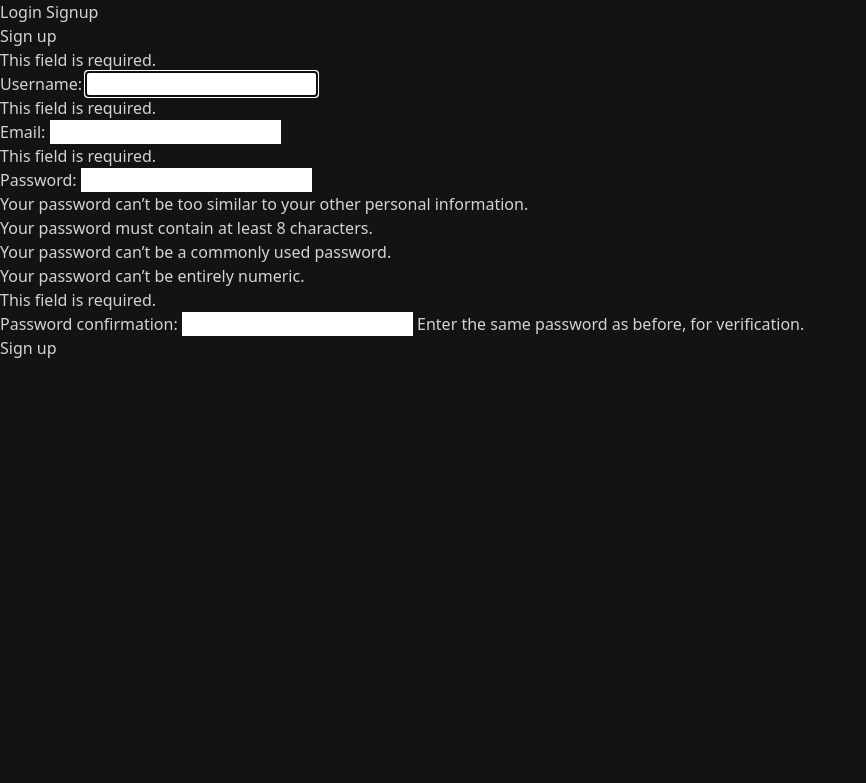
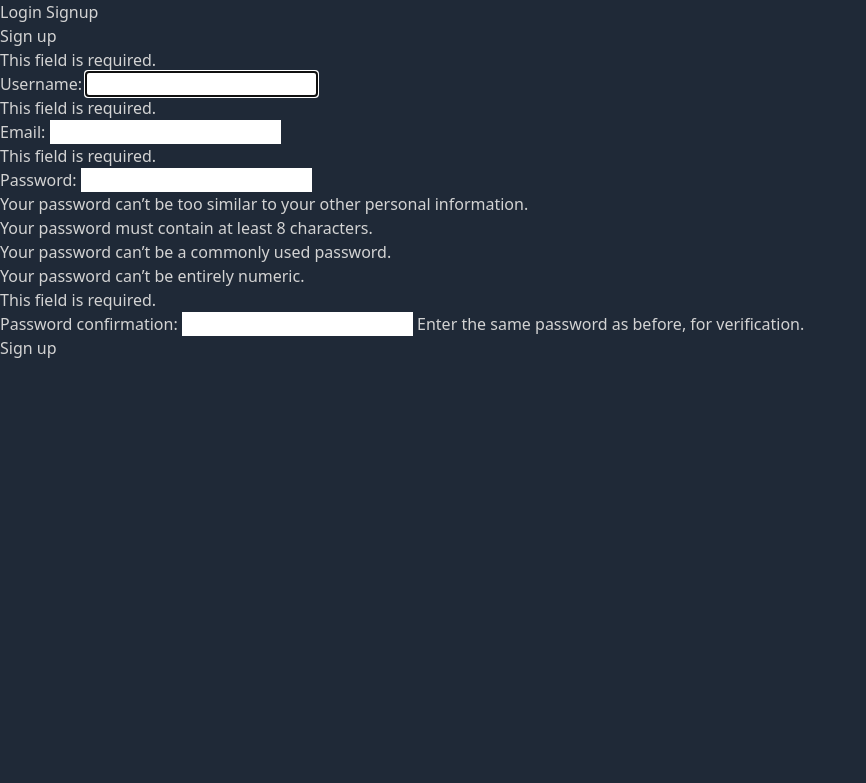
Before and after one commit to StarbaseCommunityProject/EndoLink, a Django app: page /account/signup in a window 1280 px wide. Shown: the top 783 px of the page, without its empty margins (0-866 px from the left). Run offline with Django 3.2, Linux system fonts and the light colour scheme.

Commit message:
Changed body background color

```diff
--- a/Project/index/static/index/style.css
+++ b/Project/index/static/index/style.css
@@ -6,7 +6,7 @@
  */
 
 body {
-    background-color: #121414;
+    background-color: #1F2937;
     color: lightgrey;
 }
 
```
